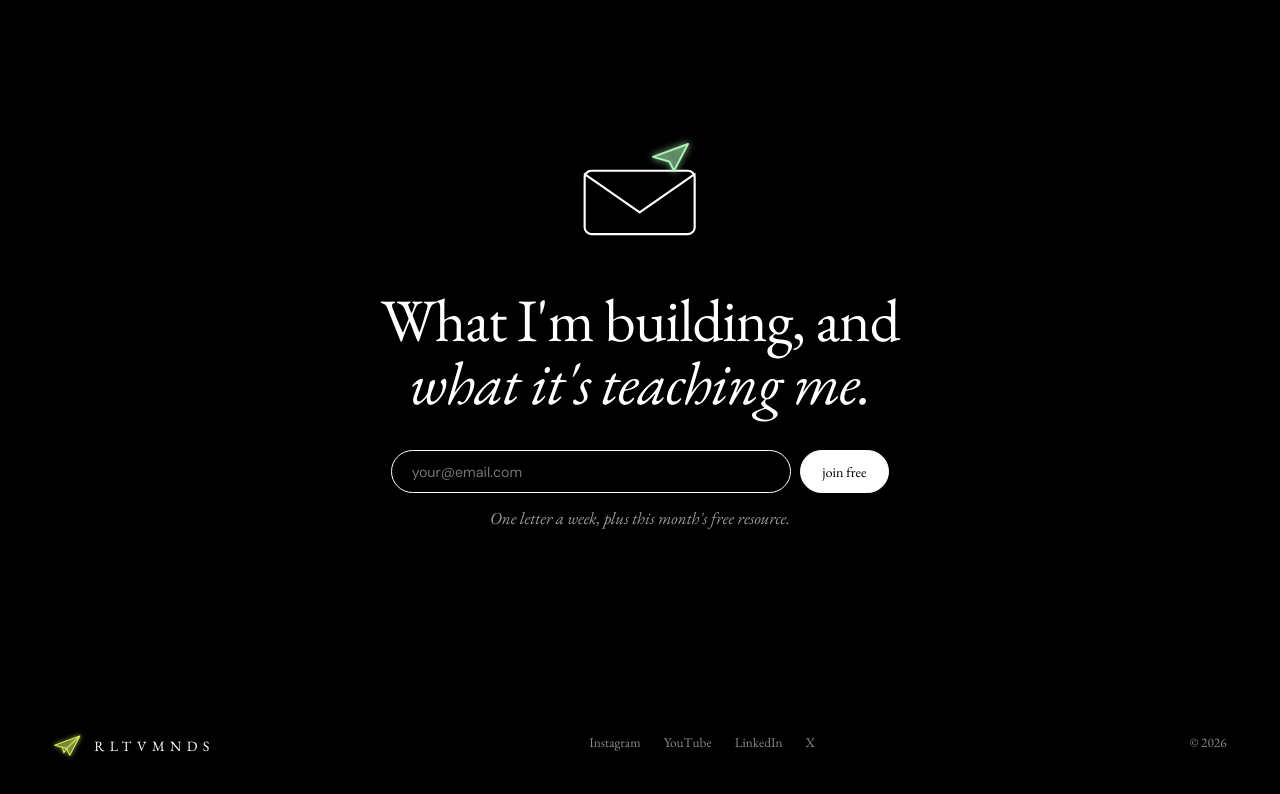
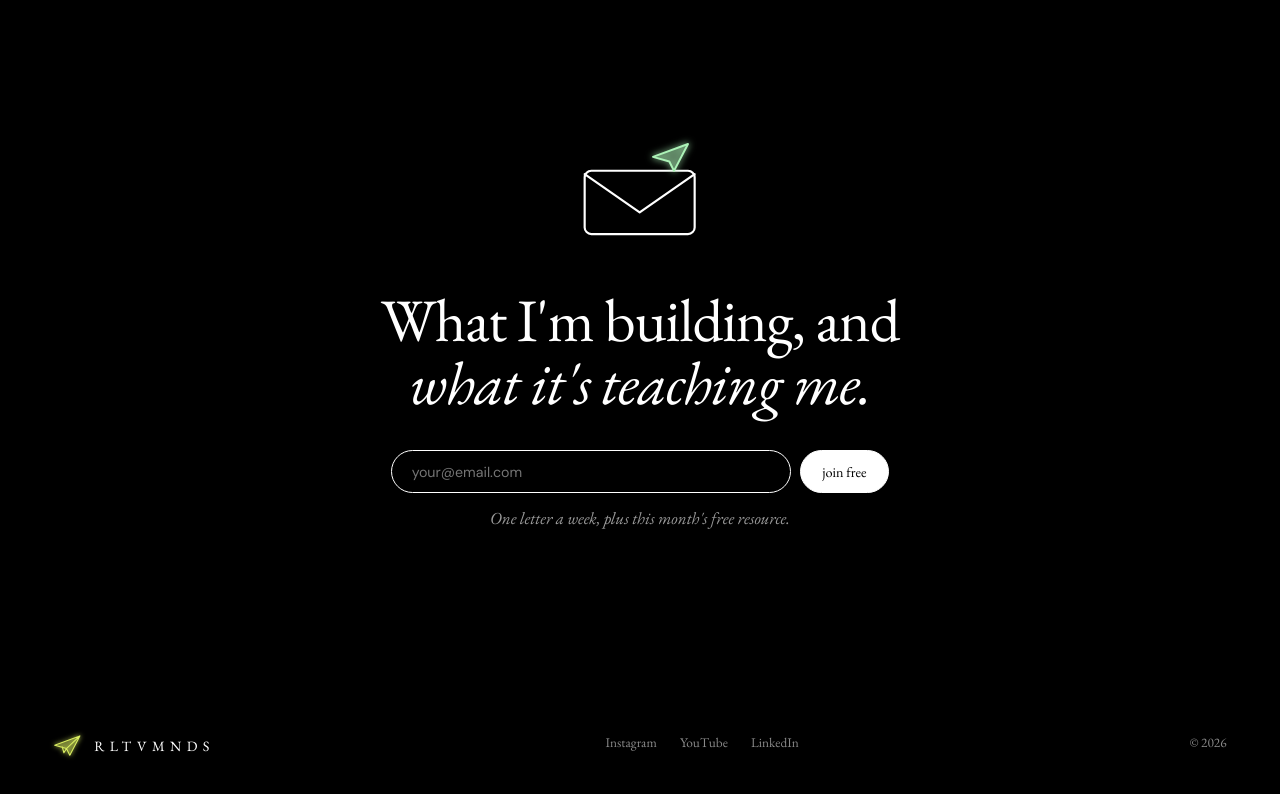
Before and after one commit to ashahmeetsworld/rltvmnds, a plain HTML site: page index.html in a window 1280 px wide. Shown: the part 4944-5738 px from the top of the page. Drawn offline with nearby package versions, Linux system fonts and the light colour scheme; animation ran at ten frames a second.

Commit message:
Remove X from footer socials (#1)
Claude-Session: https://claude.ai/code/session_01FfPBR5wpaGVBUio6aPhcRB

Co-authored-by: Claude <noreply@anthropic.com>

```diff
--- a/index.html
+++ b/index.html
@@ -89,7 +89,7 @@ footer{display:flex;justify-content:space-between;padding:60px 60px 40px;font-si
 <section class="n about" id="about"><div class="portrait rv sp"><div class="orbit"></div><div class="ph dk" style="height:300px;"><span class="lb"></span></div></div><h2 style="margin-top:44px">I'm Ashah.</h2><p>I've been making things on screens since I was eleven, and I've never stopped. Music, fashion, film, the artists and brands that shaped who I am.</p><p>I'm still a student of the people I look up to, and I share what I learn as I go. If you're building something you believe in, I'd love to see it.</p><div class="story"><p>[His story, in his words: where he grew up, the first thing he made, and the moment he knew this was the work.]</p></div><a class="pill" style="margin-top:28px" data-story>Read the story</a></section>
 <section class="n" id="letters"><svg viewBox="0 0 160 130" width="150" height="122" overflow="visible" fill="none" stroke="#fff" stroke-width="2.6" stroke-linejoin="round" stroke-linecap="round" aria-hidden="true"><rect x="14" y="26" width="132" height="76" rx="8"/><path d="M14 30 L80 76 L146 30"/><g class="sp" style="filter:drop-shadow(0 0 6px currentColor)" transform="translate(96,-6) scale(.7)"><path d="M0 22 L60 0 L36 46 L28 30 Z" fill="currentColor" fill-opacity=".3" stroke="currentColor" stroke-width="3.4" stroke-linejoin="round"/></g></svg><h2 style="margin-top:30px">What I'm building, and<br><em>what it's teaching me.</em></h2>
 <form class="sign" id="signup"><label for="email" style="position:absolute;left:-9999px">Email</label><input id="email" type="email" placeholder="your@email.com" required><button class="pill f" type="submit" style="cursor:pointer;font-family:inherit">join free</button></form><div id="signnote" aria-live="polite" style="margin-top:16px;font-size:19px;font-style:italic;color:#9a9a9a">One letter a week, plus this month's free resource.</div></section>
-<footer><span style="letter-spacing:6px;font-size:16px;display:flex;align-items:center;gap:12px;color:#fff"><svg width="34" height="28" viewBox="-4 -4 72 58" overflow="visible"><g class="sp" style="filter:drop-shadow(0 0 6px currentColor)" transform="translate(0,0) rotate(0) scale(1)"><path d="M0 22 L60 0 L36 46 L28 30 Z" fill="currentColor" fill-opacity=".28" stroke="none"/><path d="M0 22 L60 0 L36 46 L28 30 Z M28 30 L60 0 M28 30 L22 40 L18 26" fill="none" stroke="currentColor" stroke-width="2.6" stroke-linejoin="round" stroke-linecap="round"/></g></svg>RLTVMNDS</span><span class="soc"><a>Instagram</a><a>YouTube</a><a>LinkedIn</a><a>X</a></span><span>© 2026</span></footer></div></div><script>
+<footer><span style="letter-spacing:6px;font-size:16px;display:flex;align-items:center;gap:12px;color:#fff"><svg width="34" height="28" viewBox="-4 -4 72 58" overflow="visible"><g class="sp" style="filter:drop-shadow(0 0 6px currentColor)" transform="translate(0,0) rotate(0) scale(1)"><path d="M0 22 L60 0 L36 46 L28 30 Z" fill="currentColor" fill-opacity=".28" stroke="none"/><path d="M0 22 L60 0 L36 46 L28 30 Z M28 30 L60 0 M28 30 L22 40 L18 26" fill="none" stroke="currentColor" stroke-width="2.6" stroke-linejoin="round" stroke-linecap="round"/></g></svg>RLTVMNDS</span><span class="soc"><a>Instagram</a><a>YouTube</a><a>LinkedIn</a></span><span>© 2026</span></footer></div></div><script>
 (function(){
   var site=document.getElementById('site');
   function fit(){site.style.zoom=Math.min(1,document.documentElement.clientWidth/1440);}
```
